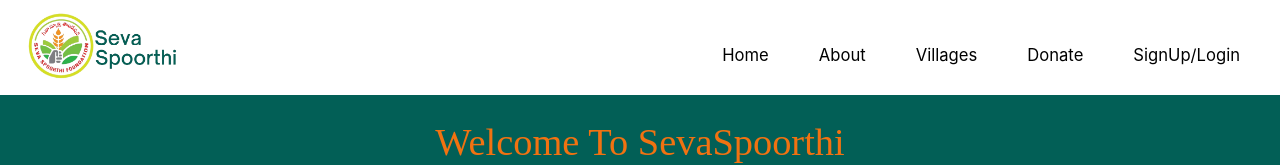
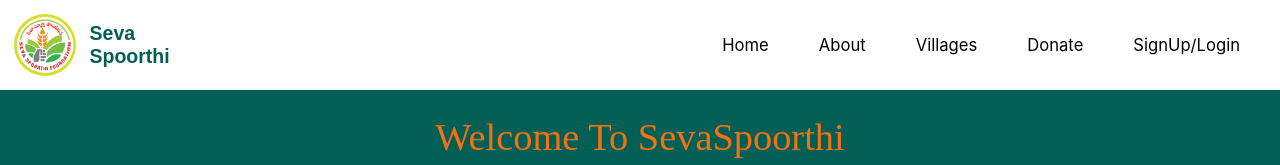
Before and after one commit to Ram0553/SevaSpoorthi-Web, a React (Create React App) app in the folder FrontEnd/sevaspoorthi/: page / in a window 1280 px wide. Shown: the top 165 px of the page. Built offline with nearby package versions, Linux system fonts and the light colour scheme.

Commit message:
Updated logo and sticky

```diff
--- a/FrontEnd/sevaspoorthi/src/Components/NavBar/NavBar.css
+++ b/FrontEnd/sevaspoorthi/src/Components/NavBar/NavBar.css
@@ -28,23 +28,48 @@
 }
 
 .navbar .logo{
+    display: flex;
+    flex-direction: row;
     margin: 0px;
-    padding: 10px;
-    padding-left: 25px;
+    padding: 0px;
+}
+.navbar .logo-img{
+    margin: 0px;
+    padding: 1vw;
+    padding-left: 1vw;
     cursor: pointer;
-    width: 12vw;
+    width: 5vw;
+}
+
+.navbar .logo-name{
+    display: flex;
+    flex-direction: column;
+    justify-content: center;
+    row-gap: 0px;
+    margin: 0px;
+    padding: 0px;
+}
+
+.navbar .logo-name h3{
+    font-family:sans-serif;
+    font-weight: 600;
+    color: #025f56;
+    margin: 0px;
+    padding: 0px;
 }
 .navbar .nav-list{
     display: flex;
     overflow: hidden;
+    align-items: center;
 }
 .navbar .nav-list .nav-div{
     padding-right: 40px;
     display: flex;
     flex-direction: row;
     column-gap: 50px;
-    margin-top: 3.5vw;
+    margin: auto;
     overflow: hidden;
+
 }
 .navbar .nav-list .nav-item{
     display: flex;
@@ -79,10 +104,15 @@
     position: fixed;
     top: 0;
     width: 100%;
-    background-color: #025f56;
-    border-bottom-left-radius: 20px;
-    border-bottom-right-radius: 20px;
+    background-color: #025f56cb;
+    /* border-bottom-left-radius: 20px;
+    border-bottom-right-radius: 20px; */
     box-shadow: 2px 2px 2px 2px rgb(196, 196, 196);
+}
+
+.sticky .logo-name h3{
+    color: white;
+    font-weight: 400;
 }
 .sticky .nav-items:hover .dropdown{
     background-color: #025f56;
@@ -102,8 +132,8 @@
         /* height: 12vh; */
     }
 
-    .navbar .logo{
-        width:20vw
+    .navbar .logo-img{
+        width:10vw
     }
     .navbar .nav-list .side-menubar-cross{
         display: flex;
@@ -182,9 +212,9 @@
         font-size: 3.5vw;
         /* height: 8vh; */
     }
-    .navbar .logo{
+    .navbar .logo-img{
         /* padding-top:10%; */
-        width:25vw
+        width:13vw
     }
     .nav-items:hover .dropdown{
         font-size: 3vw;
--- a/FrontEnd/sevaspoorthi/src/Components/NavBar/NavBar.js
+++ b/FrontEnd/sevaspoorthi/src/Components/NavBar/NavBar.js
@@ -49,8 +49,12 @@ function NavBar() {
   return (
     <div>
         <nav className='navbar'>
-            <div>
-                <img src={logo} className='logo' alt='SevaSpoorthi'/>
+            <div className='logo'>
+                <img src={logo} className='logo-img' alt='SevaSpoorthi'/>
+                <div className='logo-name'>
+                    <h3>Seva</h3>
+                    <h3>Spoorthi</h3>
+                </div>
             </div>
 
             <button onClick={menu} className='side-menubar'>
```
Also changed, not shown: FrontEnd/sevaspoorthi/src/Components/NavBar/logo.png.
